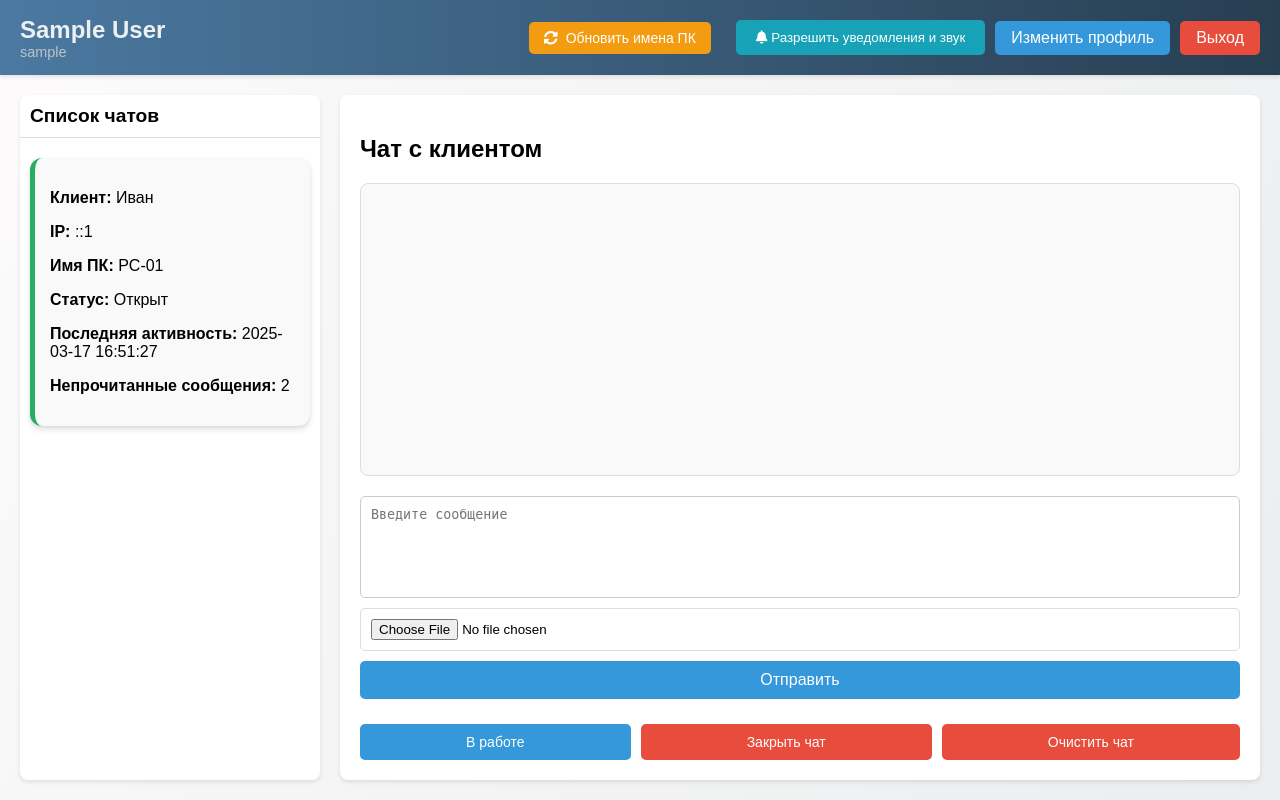
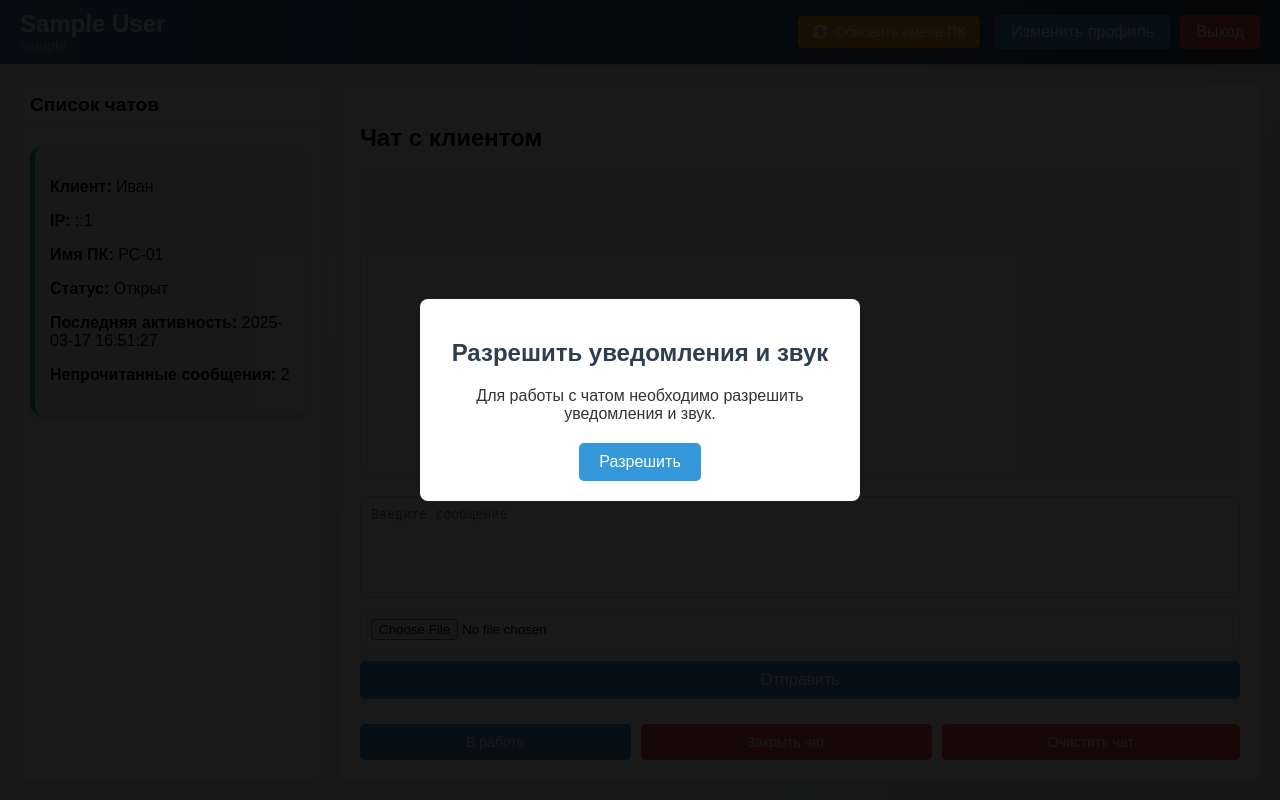
Before and after one commit to gooog1111/support_chat, a PHP site: page /admin/dashboard.php in a window 1280 px wide. Run offline with PHP 8.4, Linux system fonts and the light colour scheme; the visitor is signed in with stand-in values (Sample User, id 1).

Commit message:
Add files via upload

```diff
--- a/chat/admin/dashboard.php
+++ b/chat/admin/dashboard.php
@@ -43,9 +43,9 @@ usort($chats, fn($a, $b) => strtotime($b['last_activity']) <=> strtotime($a['las
     <meta charset="UTF-8">
     <title>Панель администратора</title>
     <link rel="stylesheet" href="../assets/css/admin.css">
-	<link rel="stylesheet" href="../assets/css/all.min.css">
+    <link rel="stylesheet" href="../assets/css/all.min.css">
     <script src="../assets/js/admin.js" defer></script>
-	<audio id="notificationSound" src="../assets/sounds/notification.mp3" preload="auto"></audio>
+    <audio id="notificationSound" src="../assets/sounds/notification.mp3" preload="auto"></audio>
 </head>
 <body>
 <header class="admin-header">
@@ -59,9 +59,6 @@ usort($chats, fn($a, $b) => strtotime($b['last_activity']) <=> strtotime($a['las
         <span>Обновить имена ПК</span>
     </button>
 </div>
-<button id="enableNotificationsBtn" class="btn btn-info">
-    <i class="fas fa-bell"></i> Разрешить уведомления и звук
-</button>
     <a href="update_profile.php" class="btn profile-link">Изменить профиль</a>
     <a href="logout.php" class="btn logout">Выход</a>
 </header>
--- a/chat/assets/css/admin.css
+++ b/chat/assets/css/admin.css
@@ -108,7 +108,7 @@ body, html {
 .chat-item {
     padding: 15px;
     border-radius: 12px;
-	box-shadow: 0 4px 6px rgba(0, 0, 0, 0.1), 0 1px 3px rgba(0, 0, 0, 0.08);
+    box-shadow: 0 4px 6px rgba(0, 0, 0, 0.1), 0 1px 3px rgba(0, 0, 0, 0.08);
     cursor: pointer;
     transition: background-color 0.2s, border-left-color 0.2s;
     border-left: 5px solid transparent;
@@ -494,11 +494,10 @@ body, html {
 .btn-warning:hover {
     background-color: #e67e22;
     transform: translateY(-1px); /* Эффект приподнятия */
-    box-shadow: 0 2px 4px rgba(0, 0, 0, 0.1); /* Тень при наведении */
+    box-shadow: 0 4px 12px rgba(0, 123, 255, 0.3); /* Тень при наведении */
 }
 
 /* Для совместимости с другими кнопками в хедере */
-
 
 /* Иконки */
 .fa-sync-alt {
@@ -676,3 +675,53 @@ body, html {
 #enableNotificationsBtn:hover {
     background-color: #138496;
 }
+
+/* Стили для модального окна уведомлений */
+#notificationModal {
+    display: none;
+    position: fixed;
+    top: 0;
+    left: 0;
+    width: 100%;
+    height: 100%;
+    background-color: rgba(0, 0, 0, 0.9);
+    z-index: 1001;
+    justify-content: center;
+    align-items: center;
+}
+
+#notificationModal .notification-modal-content {
+    background-color: #fff;
+    padding: 20px;
+    border-radius: 8px;
+    text-align: center;
+    max-width: 400px;
+    width: 100%;
+}
+
+#notificationModal h2 {
+    margin-bottom: 20px;
+    font-size: 24px;
+    color: #2c3e50;
+}
+
+#notificationModal p {
+    margin-bottom: 20px;
+    font-size: 16px;
+    color: #333;
+}
+
+#notificationModal button {
+    background-color: #3498db;
+    color: white;
+    padding: 10px 20px;
+    border: none;
+    border-radius: 5px;
+    font-size: 16px;
+    cursor: pointer;
+    transition: background-color 0.3s;
+}
+
+#notificationModal button:hover {
+    background-color: #2980b9;
+}
--- a/chat/assets/js/admin.js
+++ b/chat/assets/js/admin.js
@@ -3,23 +3,40 @@ const chatContainer = document.getElementById('chat-container');
 const chatMessages = document.getElementById('chat-messages');
 const chatForm = document.getElementById('chat-form');
 const textarea = chatForm.querySelector('textarea[name="message"]');
-let hasUnreadMessages = false; // Флаг для отслеживания непрочитанных сообщений
-let notificationShown = false; // Флаг для отслеживания показанных уведомлений
-let lastUnreadCount = 0; // Количество непрочитанных сообщений в прошлом обновлении
-let notificationsEnabled = false; // Флаг для отслеживания разрешения на уведомления и звук
+let hasUnreadMessages = false;
+let notificationShown = false;
+let lastUnreadCount = 0;
+let notificationsEnabled = false;
 
-// 1. Функция для прокрутки вниз
+// Функция для проверки разрешений на уведомления и звук
+function checkNotificationPermissions() {
+    if (Notification.permission !== 'granted') {
+        notificationsEnabled = false;
+        alert('Для работы с чатом необходимо разрешить уведомления и звук.');
+        return false;
+    }
+    notificationsEnabled = true;
+    return true;
+}
+
+// Функция для прокрутки вниз
 function scrollToBottom() {
     setTimeout(() => {
         if (chatMessages) {
             chatMessages.scrollTop = chatMessages.scrollHeight;
         }
-    }, 100); // Задержка 100 мс
+    }, 100);
 }
 
-// 2. Обработчик отправки формы
+// Обработчик отправки формы
 const handleSubmit = async function (event) {
-    event.preventDefault(); // Предотвращаем стандартное поведение формы
+    event.preventDefault();
+
+    // Проверка разрешений перед отправкой сообщения
+    if (!checkNotificationPermissions()) {
+        return;
+    }
+
     if (!currentChatId) {
         alert('Выберите чат для отправки сообщения.');
         return;
@@ -50,21 +67,26 @@ const handleSubmit = async function (event) {
     }
 };
 
-// 3. Обработчик Enter (без Shift)
+// Обработчик Enter (без Shift)
 textarea.addEventListener('keydown', function (e) {
     if (e.key === 'Enter' && !e.shiftKey) {
-        e.preventDefault(); // Предотвращаем перенос строки
-        handleSubmit(e); // Имитируем отправку формы
+        e.preventDefault();
+        handleSubmit(e);
     }
 });
 
-// 4. Обработчик отправки формы
+// Обработчик отправки формы
 chatForm.addEventListener('submit', handleSubmit);
 
-// 5. Остальной код (без изменений)
+// Остальной код (без изменений)
 function setupChatItemListeners() {
     document.querySelectorAll('.chat-item').forEach(chatItem => {
         chatItem.addEventListener('click', function () {
+            // Проверка разрешений перед открытием чата
+            if (!checkNotificationPermissions()) {
+                return;
+            }
+
             currentChatId = this.getAttribute('data-chat-id');
             chatContainer.style.display = 'block';
             loadChatMessages(currentChatId);
@@ -190,6 +212,12 @@ function closeChat() {
         alert('Выберите чат для закрытия.');
         return;
     }
+
+    // Проверка разрешений перед закрытием чата
+    if (!checkNotificationPermissions()) {
+        return;
+    }
+
     fetch(`close_chat.php?id=${currentChatId}`, { method: 'POST' })
         .then(response => response.json())
         .then(data => {
@@ -206,6 +234,12 @@ function clearChat() {
         alert('Выберите чат для очистки.');
         return;
     }
+
+    // Проверка разрешений перед очисткой чата
+    if (!checkNotificationPermissions()) {
+        return;
+    }
+
     fetch(`clear_chat.php?id=${currentChatId}`, { method: 'POST' })
         .then(response => response.json())
         .then(data => {
@@ -222,6 +256,12 @@ function updateChatStatus(status, adminName) {
         alert('Выберите чат для обновления статуса.');
         return;
     }
+
+    // Проверка разрешений перед обновлением статуса
+    if (!checkNotificationPermissions()) {
+        return;
+    }
+
     fetch(`update_chat_status.php?id=${currentChatId}&status=${status}&admin=${adminName}`, { method: 'GET' })
         .then(response => response.json())
         .then(data => {
@@ -346,6 +386,42 @@ document.addEventListener('DOMContentLoaded', function () {
     }, 5000);
 
     setInterval(updateChatList, 5000);
+
+    // Показ модального окна для разрешения уведомлений и звука
+    const notificationModal = document.createElement('div');
+    notificationModal.id = 'notificationModal';
+    notificationModal.innerHTML = `
+        <div class="notification-modal-content">
+            <h2>Разрешить уведомления и звук</h2>
+            <p>Для работы с чатом необходимо разрешить уведомления и звук.</p>
+            <button id="allowNotifications">Разрешить</button>
+        </div>
+    `;
+    document.body.appendChild(notificationModal);
+
+    document.getElementById('allowNotifications').addEventListener('click', function () {
+        Notification.requestPermission().then(permission => {
+            if (permission === 'granted') {
+                notificationsEnabled = true;
+                notificationModal.style.display = 'none';
+                const notificationSound = document.getElementById('notificationSound');
+                if (notificationSound) {
+                    notificationSound.play().catch(error => {
+                        console.error('Ошибка воспроизведения звука:', error);
+                    });
+                }
+            } else {
+                alert('Для работы с чатом необходимо разрешить уведомления и звук.');
+            }
+        });
+    });
+
+    // Проверка разрешений при загрузке страницы
+    if (Notification.permission !== 'granted') {
+        notificationModal.style.display = 'flex';
+    } else {
+        notificationsEnabled = true;
+    }
 });
 
 function playNotificationSound() {
@@ -374,30 +450,3 @@ function showDesktopNotification() {
         });
     }
 }
-
-// Обработчик для кнопки разрешения уведомлений и звука
-document.getElementById('enableNotificationsBtn').addEventListener('click', function () {
-    // Запрашиваем разрешение на уведомления
-    Notification.requestPermission().then(permission => {
-        if (permission === 'granted') {
-            notificationsEnabled = true;
-            alert('Уведомления и звук разрешены!');
-        } else {
-            alert('Уведомления не разрешены. Пожалуйста, разрешите уведомления в настройках браузера.');
-        }
-    });
-
-    // Воспроизводим тестовый звук для разрешения автовоспроизведения
-    const notificationSound = document.getElementById('notificationSound');
-    if (notificationSound) {
-        notificationSound.play().catch(error => {
-            console.error('Ошибка воспроизведения звука:', error);
-        });
-    }
-});
-
-document.addEventListener('DOMContentLoaded', function () {
-    if (Notification.permission !== 'granted' && Notification.permission !== 'denied') {
-        Notification.requestPermission();
-    }
-});
```
